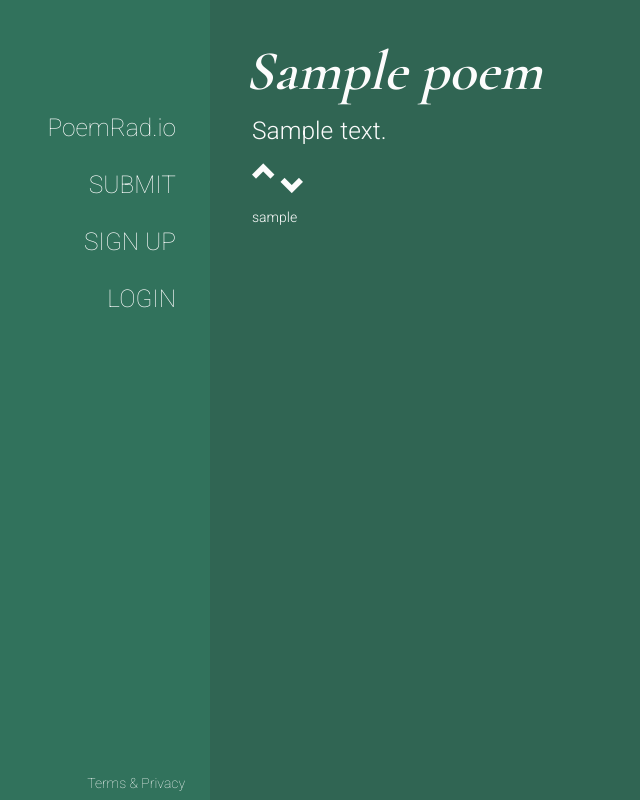
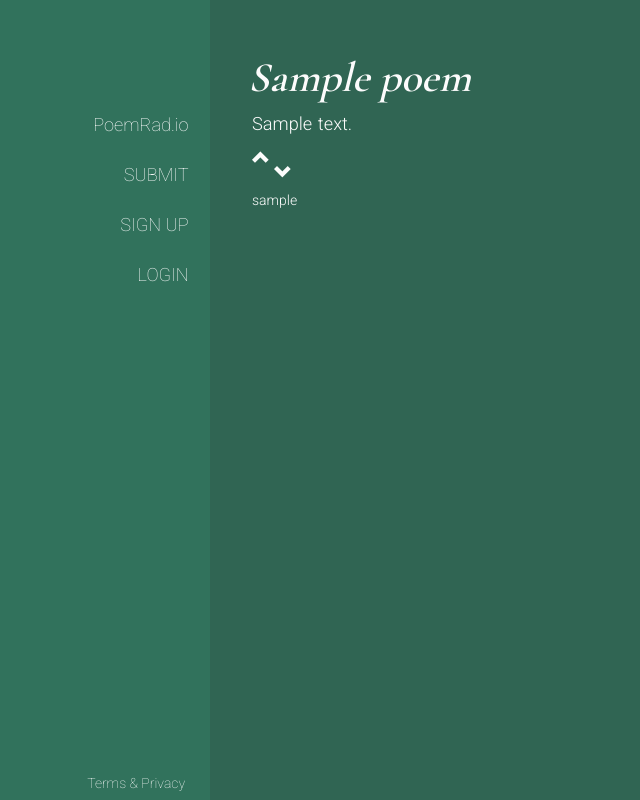
Before and after one commit to lukemeierj/poemradio, a Django app: page /1/ in a window 1280 px wide. Shown: the whole page, without its empty margins (0-640 px from the left). Run offline with Django 3.2, Linux system fonts and the light colour scheme; tables that the repository leaves empty hold one stand-in row (values such as "Sample post"); some libraries are stand-ins or nearby versions.

Commit message:
Change font size, allow on page voting

```diff
--- a/poemradio/static/poem/style/main.css
+++ b/poemradio/static/poem/style/main.css
@@ -18,10 +18,12 @@
   font-weight: 200;
 
 }
-
+.two-line-fix {
+  font-size: 3.15em;
+}
 h1 {
-  font-size: 4em;
-  margin-left: -7px;
+  font-size: 3em;
+  margin-left: -4px;
   max-width: 40vw;
   -ms-word-break: break-word;
   word-break: break-word;
@@ -43,7 +45,7 @@
   font-weight: 100;
 }
 h3, p {
-  font-size: 1.75em;
+  font-size: 1.3em;
 }
 textarea, input {
   font-size: 100%;
@@ -204,7 +206,7 @@
 }
 
 #main-content {
-  padding-top: 1.5em;
+  padding-top: 2.5em;
   padding-left: 18em;
   width: 100%;
 
--- a/templates/poem/base.html
+++ b/templates/poem/base.html
@@ -34,7 +34,7 @@
 
                 if(username.toLowerCase() == "anonymoususer"){
                 container.fadeOut(300, function () {
-                    container.load("/accounts/login", ".content", function( ) {
+                    container.load("/accounts/login?next=/"+poemID, ".content-container", function( ) {
                             container.fadeIn(200);
                         });
                     });
--- a/templates/poem/poem.html
+++ b/templates/poem/poem.html
@@ -20,18 +20,25 @@
 	(function(){
 		var poemID = {{ poem.pk }},
 		start = new Date(),
-		windowVar = $(window);
+		windowVar = $(window),
+		title = $('.title'),
+		titleFontSize = parseInt(title.css('font-size')),
+		titleSize = title.height();
 		buttonClassVar = $(buttonClass); //Initial queue, provided in request
 		buttonClassVar.on('click', function() {
 				changeVote($(this));
 			});
+		if(titleSize/2 > titleFontSize){
+			title.addClass("two-line-fix");
+		}
+		voteListener(buttonClass)
+
 		windowVar.on('beforeunload', function(){
 		      	console.log('beforeunload');
 		      	end = new Date()
 				data = {'poemID': poemID, 'start': start.getTime(), 'end': end.getTime(), 'vote': vote, 'username': username};
 				$.post("/markRead", data);
-				vote = 0
-		      	//markRead();
+				vote = changeVote(0);
 		});
 
 	})();
```
